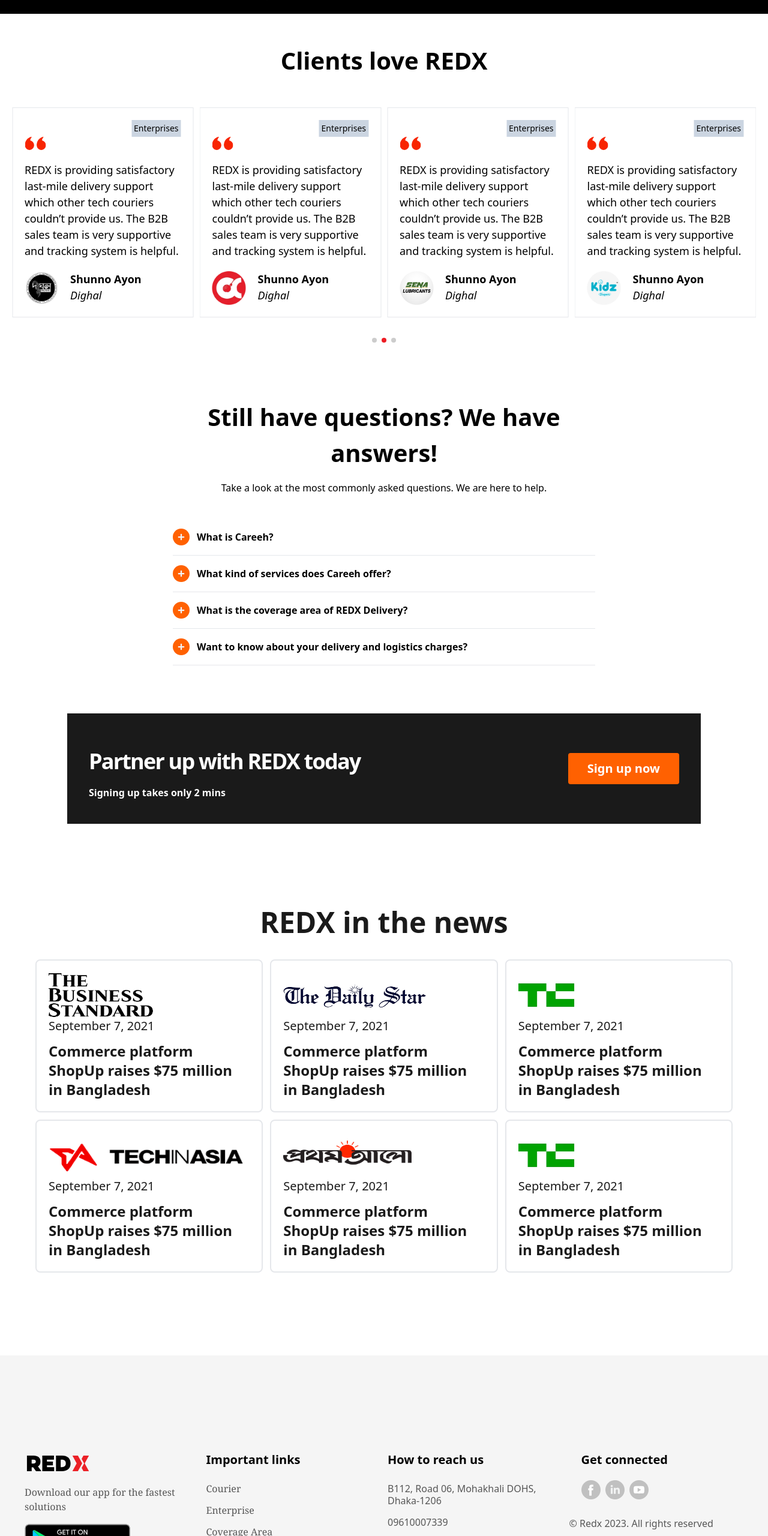
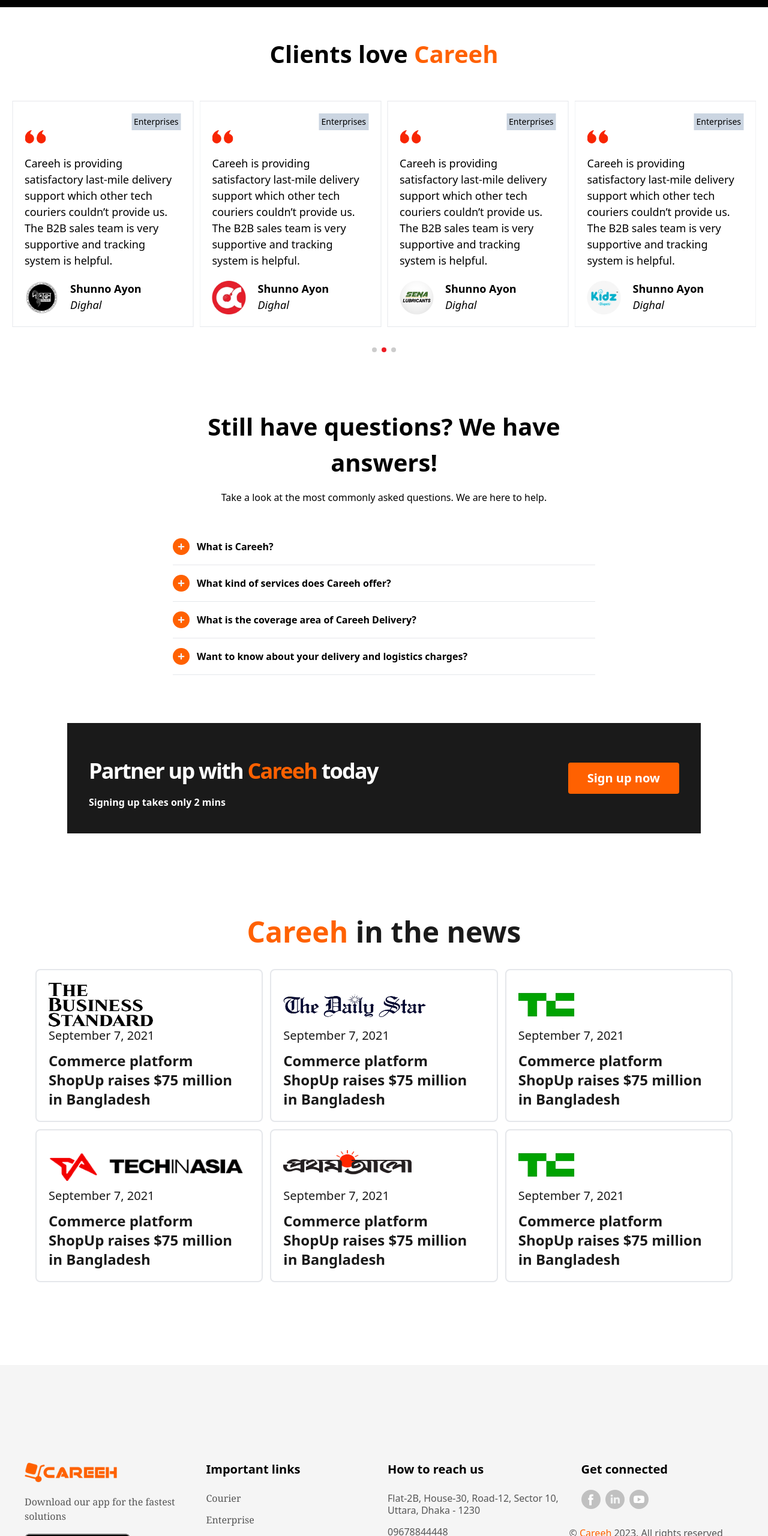
Before and after one commit to Labib44/Careeh, a React (Vite) app: page / in a window 1280 px wide. Shown: the part 3313-5873 px from the top of the page at 60% size. Built offline with nearby package versions, Linux system fonts and the light colour scheme; no server answers.

Commit message:
update from sohan

```diff
--- a/src/components/shared/Footer/Footer.jsx
+++ b/src/components/shared/Footer/Footer.jsx
@@ -1,9 +1,10 @@
-import logo from '../../../assets/home/new-redx-logo.svg'
-import fb from '../../../assets/footer/fb-icon.svg'
-import linkedIn from '../../../assets/footer/linkedIn-icon.svg'
-import youtube from '../../../assets/footer/yt-icon.svg'
-import google from '../../../assets/footer/google-play-badge.svg'
-import { Link } from 'react-router-dom';
+import fb from "../../../assets/footer/fb-icon.svg";
+import linkedIn from "../../../assets/footer/linkedIn-icon.svg";
+import youtube from "../../../assets/footer/yt-icon.svg";
+import google from "../../../assets/footer/google-play-badge.svg";
+import { Link } from "react-router-dom";
+
+import logo from "../../../assets/logo/CareehLogo.png";
 // import { FaAngleUp } from "react-icons/fa6";
 // import { FaAngleUp } from "react-icons/fa";
 
@@ -15,50 +16,72 @@
 // import ExpandMoreIcon from '@mui/icons-material/ExpandMore';
 
 const Footer = () => {
-
   return (
     <footer className="p-6 py-20 bg-[#f5f5f5]">
       <div className="container grid grid-cols-4 mx-auto gap-x-3 gap-y-8 sm:grid-cols-2 md:grid-cols-2 py-20 md:hidden sm:hidden">
         <div className="flex flex-col space-y-4">
+          <Link to={"/"}>
+            <img src={logo} className=" w-40 h-auto" alt="logo" />
+          </Link>
+          <h1 className="text-[#000000a6] text-[16px] font-serif">
+            Download our app for the fastest solutions
+          </h1>
           <div>
-                        <img src={logo} className=' w-28 h-10' alt="" />
-                    </div>
-                    <h1 className='text-[#000000a6] text-[16px] font-serif'>Download our app for the fastest solutions</h1>
-                    <div>
-                        <img src={google} className=' w-44 h-14' alt="" />
+            <img src={google} className=" w-44 h-14" alt="" />
           </div>
         </div>
         <div className="flex flex-col space-y-4">
           <h2 className="font-bold text-xl">Important links</h2>
           <div className="flex flex-col space-y-2 text-sm dark:text-gray-400">
-                        <Link to={'/courier'} className='text-[#000000a6] text-[16px] font-serif pt-2 hover:underline underline-offset-1'>Courier</Link>
-                        <Link to={'/enterprise'} className='text-[#000000a6] text-[16px] font-serif pt-2 hover:underline underline-offset-1'>Enterprise</Link>
-                        <Link className='text-[#000000a6] text-[16px] font-serif pt-2 hover:underline underline-offset-1'>Coverage Area</Link>
-                        <Link className='text-[#000000a6] text-[16px] font-serif pt-2 hover:underline underline-offset-1'>Privacy Policy</Link>
-                        <Link className='text-[#000000a6] text-[16px] font-serif pt-2 hover:underline underline-offset-1'>FAQs</Link>
+            <Link
+              to={"/courier"}
+              className="text-[#000000a6] text-[16px] font-serif pt-2 hover:underline underline-offset-1"
+            >
+              Courier
+            </Link>
+            <Link
+              to={"/enterprise"}
+              className="text-[#000000a6] text-[16px] font-serif pt-2 hover:underline underline-offset-1"
+            >
+              Enterprise
+            </Link>
+            <Link className="text-[#000000a6] text-[16px] font-serif pt-2 hover:underline underline-offset-1">
+              Coverage Area
+            </Link>
+            <Link className="text-[#000000a6] text-[16px] font-serif pt-2 hover:underline underline-offset-1">
+              Privacy Policy
+            </Link>
+            <Link className="text-[#000000a6] text-[16px] font-serif pt-2 hover:underline underline-offset-1">
+              FAQs
+            </Link>
           </div>
         </div>
         <div className="flex flex-col space-y-4">
           <h2 className="font-bold text-xl">How to reach us</h2>
           <div className="flex flex-col space-y-2 text-sm ">
-                        <h1 className='text-[#000000a6] text-[16px] pt-2'>B112, Road 06, Mohakhali DOHS, Dhaka-1206</h1>
-                        <h1 className='text-[#000000a6] text-[16px] pt-2'>09610007339</h1>
-                        <h1 className='text-[#000000a6] text-[16px] pt-2'>contact@redx.com.bd</h1>
-
+            <h1 className="text-[#000000a6] text-[16px] pt-2">
+              Flat-2B, House-30, Road-12, Sector 10, Uttara, Dhaka - 1230
+            </h1>
+            <h1 className="text-[#000000a6] text-[16px] pt-2">09678844448</h1>
+            <h1 className="text-[#000000a6] text-[16px] pt-2">
+              info@careeh.com
+            </h1>
           </div>
         </div>
         <div className="flex flex-col">
           <h2 className="font-bold text-xl px-5">Get connected</h2>
           <div className="flex text-sm p-5">
-                        <img src={fb} className=' w-8 h-8 mr-2' alt="" />
-                        <img src={linkedIn} className=' w-8 h-8 mr-2' alt="" />
-                        <img src={youtube} className=' w-8 h-8' alt="" />
+            <img src={fb} className=" w-8 h-8 mr-2" alt="" />
+            <img src={linkedIn} className=" w-8 h-8 mr-2" alt="" />
+            <img src={youtube} className=" w-8 h-8" alt="" />
           </div>
-                    <p className='text-[#000000a6] pt-2'>© Redx 2023. All rights reserved</p>
+          <p className="text-[#000000a6] pt-2">
+            © <span className="text-primary">Careeh</span>{" "}
+            {Date().slice(11, 15)}. All rights reserved
+          </p>
         </div>
       </div>
     </footer>
-
   );
 };
 
--- a/src/components/shared/Navbar/Navbar.jsx
+++ b/src/components/shared/Navbar/Navbar.jsx
@@ -21,7 +21,7 @@
               href="/"
               className="flex items-center text-4xl font-extrabold text-black"
             >
-              <img src={logo} className="p-5 h-24" alt="" />
+              <img src={logo} className="p-5 h-[85px]" alt="" />
             </Link>
 
             {/* Navbar Center */}
--- a/src/pages/Courier/CourierBanner/CourierBanner.jsx
+++ b/src/pages/Courier/CourierBanner/CourierBanner.jsx
@@ -8,7 +8,7 @@
         <div className="container mx-auto px-24 md:px-10 sm:px-5 h-full flex justify-center flex-col">
           <div className="w-[37%] lg:w-[50%] md:w-full sm:w-full">
             <h1 className="text-[40px] lg:text-[32px] md:text-[32px] sm:text-[26px] leading-[56px] sm:leading-[43px] font-bold ">
-              Use REDX Courier for the fastest nationwide delivery!
+              Use <span className="text-primary">Careeh</span> Courier for the fastest nationwide delivery!
             </h1>
             <div className="pt-7">
               <button className="transition-all w-[250px] text-base h-[50px] bg-primary flex items-center justify-center hover:bg-primary/70 text-white">
--- a/src/pages/Courier/Services/Services.jsx
+++ b/src/pages/Courier/Services/Services.jsx
@@ -8,26 +8,26 @@
     {
       id: 1,
       icon: <NationwideHomeDelivery />,
-      title: "Nationwide home delivery",
-      dec: "Get your product delivered to your doorstep - no matter where you reside in Bangladesh.",
+      title: "Reduce operational costs",
+      dec: "No need to manage your own delivery fleet. Outsource and simply pay for the deliveries you need.",
     },
     {
       id: 2,
       icon: <FastConditionPayment />,
-      title: "Fast Condition Payment",
-      dec: "Get your condition money within the next day of the product delivery.",
+      title: "Fast & flexible delivery",
+      dec: "On-demand, same-day or advance orders. We’re ready when you are and promise a fast service.",
     },
     {
       id: 3,
       icon: <LiveTracking />,
-      title: "Live tracking",
-      dec: "Check the real-time location and the status of your courier in the comfort of your home.",
+      title: "Vast array of vehicles",
+      dec: "Different vehicles to suit any kind of business including trucks, vans, motorcycles and walkers for deliveries of anything of any size.",
     },
     {
       id: 4,
       icon: <SmsUpdate />,
-      title: "SMS update",
-      dec: "You will be notified when the product will reach to your nearby office.",
+      title: "Real-time tracking",
+      dec: "In-app tracking allows you and the receiver to track your order in real time during the delivery.",
     },
   ];
 
--- a/src/pages/Enterprise/EnterpriseBanner/EnterpriseBanner.jsx
+++ b/src/pages/Enterprise/EnterpriseBanner/EnterpriseBanner.jsx
@@ -30,7 +30,7 @@
               </p>
               <span className=" flex text-xl">
                 <FaPhoneAlt className="text-primary w-6 h-6 mx-2 pt-1" />
-                <p className="text-primary">09610007339</p>
+                <p className="text-primary">09678844448</p>
               </span>
             </div>
           </div>
--- a/src/pages/Enterprise/Footwear/Footwear.jsx
+++ b/src/pages/Enterprise/Footwear/Footwear.jsx
@@ -9,7 +9,7 @@
             How we have helped a global footwear brand scale so far
           </h1>
           <p className="text-xl text-secondary mt-10">
-            REDX delivers goods from their Central Distribution across their
+            <span className="text-primary">Careeh</span> delivers goods from their Central Distribution across their
             entire network of franchise outlets throughout the country
           </p>
 
--- a/src/pages/Enterprise/Media/Media.jsx
+++ b/src/pages/Enterprise/Media/Media.jsx
@@ -48,7 +48,7 @@
     <section className=" py-20">
       <div className="container mx-auto my-10">
         <h1 className="text-secondary text-5xl md:text-3xl sm:text-2xl font-bold text-center p-5">
-          REDX in the news
+          <span className="text-primary">Careeh</span> in the news
         </h1>
 
         <div className="grid grid-cols-3 md:grid-cols-2 sm:grid-cols-1 gap-4 p-5">
--- a/src/pages/Enterprise/Partner/Partner.jsx
+++ b/src/pages/Enterprise/Partner/Partner.jsx
@@ -5,7 +5,7 @@
         <div className="flex md:flex-wrap sm:flex-wrap items-center justify-between md:mx-5 sm:sm:mx-5">
           <div>
             <h2 className="text-center text-4xl md:text-3xl sm:text-xl tracking-tighter font-bold py-5 md:px-5 sm:px-5">
-              Partner up with REDX today
+              Partner up with <span className="text-primary">Careeh</span> today
             </h2>
             <p className=" font-bold md:px-5 sm:px-5">
               Signing up takes only 2 mins
--- a/src/pages/Enterprise/Services/Service.jsx
+++ b/src/pages/Enterprise/Services/Service.jsx
@@ -10,10 +10,10 @@
   const servicesData = [
     {
       id: 1,
-      title: "Avail Any Vehicle",
+      title: "Vast array of vehicles",
       logo: service1,
       discription:
-        "All vehicle sizes are available within 3 hours, anywhere in Bangladesh",
+        "No need to manage your own delivery fleet. Outsource and simply pay for the deliveries you need.",
     },
     {
       id: 2,
@@ -24,16 +24,16 @@
     },
     {
       id: 3,
-      title: "Loading/Unloading Support",
+      title: "Fast & flexible delivery",
       logo: service3,
-      discription: "Industry specific loading and unloading support available",
+      discription: "On-demand, same-day or advance orders. We’re ready when you are and promise a fast service.",
     },
     {
       id: 4,
-      title: "Shipment Tracking",
+      title: "Real-time tracking",
       logo: service4,
       discription:
-        "Stay up to date in real time with end to end shipment tracking",
+        "In-app tracking allows you and the receiver to track your order in real time during the delivery.",
     },
     {
       id: 5,
--- a/src/pages/Enterprise/SuccessStory/SuccessStory.jsx
+++ b/src/pages/Enterprise/SuccessStory/SuccessStory.jsx
@@ -17,24 +17,24 @@
             Merchant Success Story
           </h1>
           <p className="text-secondary font-bold mt-10  sm:mt-0 sm:px-5 md:px-5">
-            REDX is an important partner of our distribution
+            <span className="text-primary">Careeh</span> is an important partner of our distribution
           </p>
 
           <h1 className="text-secondary mt-10 sm:mt-0 text-[16px] sm:px-5 md:px-5 sm:pt-3">
-            REDX, a popular name in the field of logistics and distribution
+            <span className="text-primary">Careeh</span>, a popular name in the field of logistics and distribution
             management, has been partnering with Rangs for about a couple of
-            months now! It’s been so far so good with the journey, and REDX has
+            months now! It’s been so far so good with the journey, and <span className="text-primary">Careeh</span> has
             become an important part of Rangs distribution and delivery metrics
             in no time. We look forward to creating a long-term and successful
-            business relationship with REDX.
+            business relationship with <span className="text-primary">Careeh</span>.
           </h1>
 
           <h1 className="text-secondary font-bold mt-10 sm:mt-0 sm:px-5 md:px-5 sm:pt-3">
-            Salman A Khan
+          Ibnul Kais Aryan
           </h1>
 
           <p className="text-secondary sm:px-5 md:px-5 ">
-            Head of Brand, Local Electronics Conglomerate
+          CEO || Careeh Limited
           </p>
         </div>
       </div>
--- a/src/pages/Home/CustomerReviews/CustomerReviews.jsx
+++ b/src/pages/Home/CustomerReviews/CustomerReviews.jsx
@@ -14,7 +14,7 @@
     {
       badge: "Enterprises",
       feedback:
-        "REDX is providing satisfactory last-mile delivery support which other tech couriers couldn’t provide us. The B2B sales team is very supportive and tracking system is helpful.",
+        "Careeh is providing satisfactory last-mile delivery support which other tech couriers couldn’t provide us. The B2B sales team is very supportive and tracking system is helpful.",
       clientPhoto: client1,
       name: "Shunno Ayon",
       title: "Dighal",
@@ -22,7 +22,7 @@
     {
       badge: "Enterprises",
       feedback:
-        "REDX is providing satisfactory last-mile delivery support which other tech couriers couldn’t provide us. The B2B sales team is very supportive and tracking system is helpful.",
+        "Careeh is providing satisfactory last-mile delivery support which other tech couriers couldn’t provide us. The B2B sales team is very supportive and tracking system is helpful.",
       clientPhoto: client2,
       name: "Shunno Ayon",
       title: "Dighal",
@@ -30,7 +30,7 @@
     {
       badge: "Enterprises",
       feedback:
-        "REDX is providing satisfactory last-mile delivery support which other tech couriers couldn’t provide us. The B2B sales team is very supportive and tracking system is helpful.",
+        "Careeh is providing satisfactory last-mile delivery support which other tech couriers couldn’t provide us. The B2B sales team is very supportive and tracking system is helpful.",
       clientPhoto: client3,
       name: "Shunno Ayon",
       title: "Dighal",
@@ -38,7 +38,7 @@
     {
       badge: "Enterprises",
       feedback:
-        "REDX is providing satisfactory last-mile delivery support which other tech couriers couldn’t provide us. The B2B sales team is very supportive and tracking system is helpful.",
+        "Careeh is providing satisfactory last-mile delivery support which other tech couriers couldn’t provide us. The B2B sales team is very supportive and tracking system is helpful.",
       clientPhoto: client4,
       name: "Shunno Ayon",
       title: "Dighal",
@@ -46,7 +46,7 @@
     {
       badge: "Enterprises",
       feedback:
-        "REDX is providing satisfactory last-mile delivery support which other tech couriers couldn’t provide us. The B2B sales team is very supportive and tracking system is helpful.",
+        "Careeh is providing satisfactory last-mile delivery support which other tech couriers couldn’t provide us. The B2B sales team is very supportive and tracking system is helpful.",
       clientPhoto: client5,
       name: "Shunno Ayon",
       title: "Dighal",
@@ -54,7 +54,7 @@
     {
       badge: "Enterprises",
       feedback:
-        "REDX is providing satisfactory last-mile delivery support which other tech couriers couldn’t provide us. The B2B sales team is very supportive and tracking system is helpful.",
+        "Careeh is providing satisfactory last-mile delivery support which other tech couriers couldn’t provide us. The B2B sales team is very supportive and tracking system is helpful.",
       clientPhoto: client6,
       name: "Shunno Ayon",
       title: "Dighal",
@@ -64,7 +64,7 @@
   return (
     <div className="px-5">
       <h2 className="font-bold text-center my-12 text-[40px]">
-        Clients love REDX
+        Clients love <span className="text-primary">Careeh</span>
       </h2>
       <Swiper
         slidesPerView={4}
--- a/src/pages/Home/Faq/Faq.jsx
+++ b/src/pages/Home/Faq/Faq.jsx
@@ -18,7 +18,7 @@
       id: 2,
     },
     {
-      question: "What is the coverage area of ​​REDX Delivery?",
+      question: "What is the coverage area of ​​Careeh Delivery?",
       answer:
         "Careeh offers delivery services to all 64 districts of Bangladesh. To view the complete list of Careeh delivery areas, please click the link. To book a delivery today, simply contact your nearest Careeh Hub.",
       id: 3,
@@ -26,7 +26,7 @@
     {
       question: "Want to know about your delivery and logistics charges?",
       answer:
-        "Our delivery charge is designed according to the weight of the parcel. Charges start from Tk 69 per kg inside Dhaka, Tk 115 around Dhaka and Tk 150 outside Dhaka. 1% cash on delivery charge is applicable for every delivery near and outside Dhaka.See our Home Delivery and Hub Delivery Price Chart for personal parcel shipping charges. For enterprise logistics, contact our sales team. You can also call at 0910006339 for more information.Please note that delivery charges may vary depending on weight and location. Click on the link to know more about this and learn more about our price",
+        "Our delivery charges are based on the parcel's weight. Inside Dhaka, the charges start from Tk 69 per kg, Tk.115 around Dhaka, and Tk.150 outside Dhaka. Additionally, there is a 1% cash on delivery charge for deliveries near and outside Dhaka. Please refer to our Home Delivery and Hub Delivery Price Chart for detailed personal parcel shipping charges. For enterprise logistics solutions, kindly get in touch with our sales team. For further information, you can call us at 09678844448. It's important to note that delivery charges may vary based on the weight and location of the parcel. Click on the link to know more about this and learn more about our price.",
       id: 4,
     },
   ];
```
Also changed, not shown: src/assets/enterprise/ceoimage.jpeg (added). Lines whose indentation alone changed are shown as unchanged.
